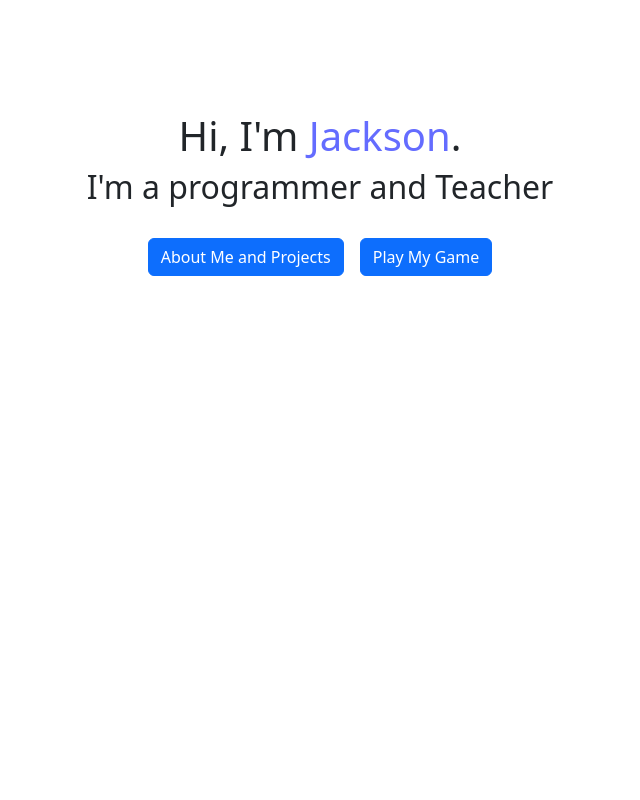
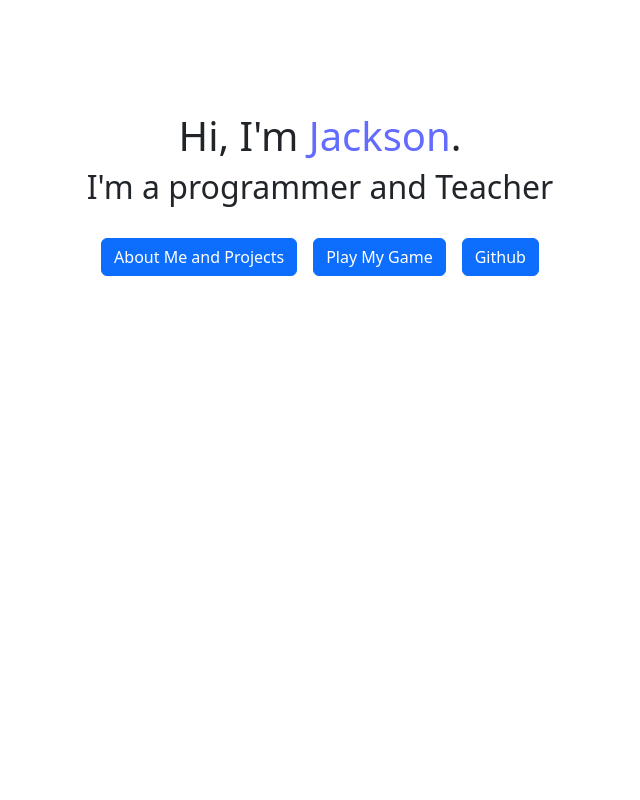
Before and after one commit to Jtsoco/portfolio, a React (Vite) app: page / in a window 1280 px wide. Shown: the top 800 px of the page, without its empty margins (320-960 px from the left). Built offline with nearby package versions, Linux system fonts and the light colour scheme.

Commit message:
adding github link button

```diff
--- a/src/sections/IntroductionSection.tsx
+++ b/src/sections/IntroductionSection.tsx
@@ -22,6 +22,7 @@ export function IntroductionSection(props: introProps) {
 
         <Button onClick={() => scrollToSection(props.targetRef)}variant="primary" >About Me and Projects</Button>
         <Button onClick={() => scrollToSection(props.gameTargetRef)} >Play My Game</Button>
+        <Button href="https://github.com/Jtsoco">Github</Button>
 
         </div>
       </div>
```
Also changed, not shown: 6 other files (tests, documents, lock files or other folders).
